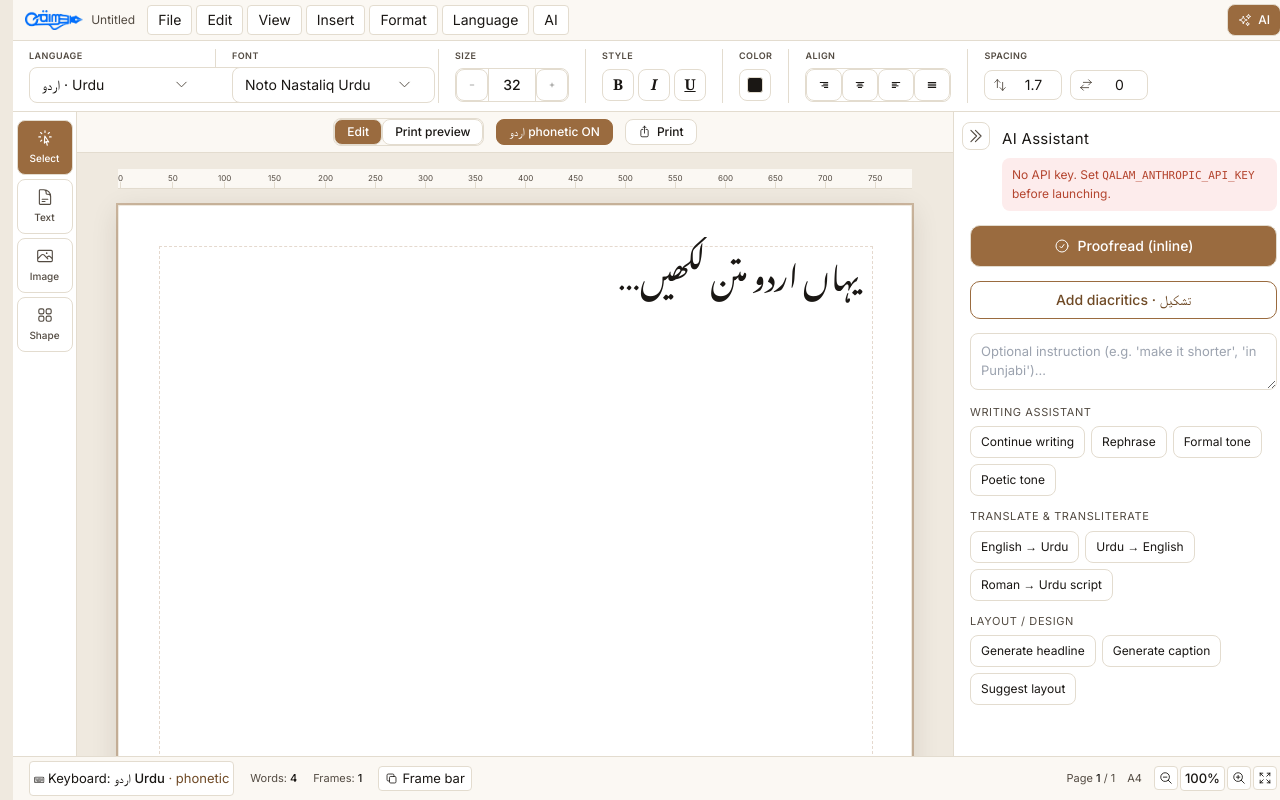
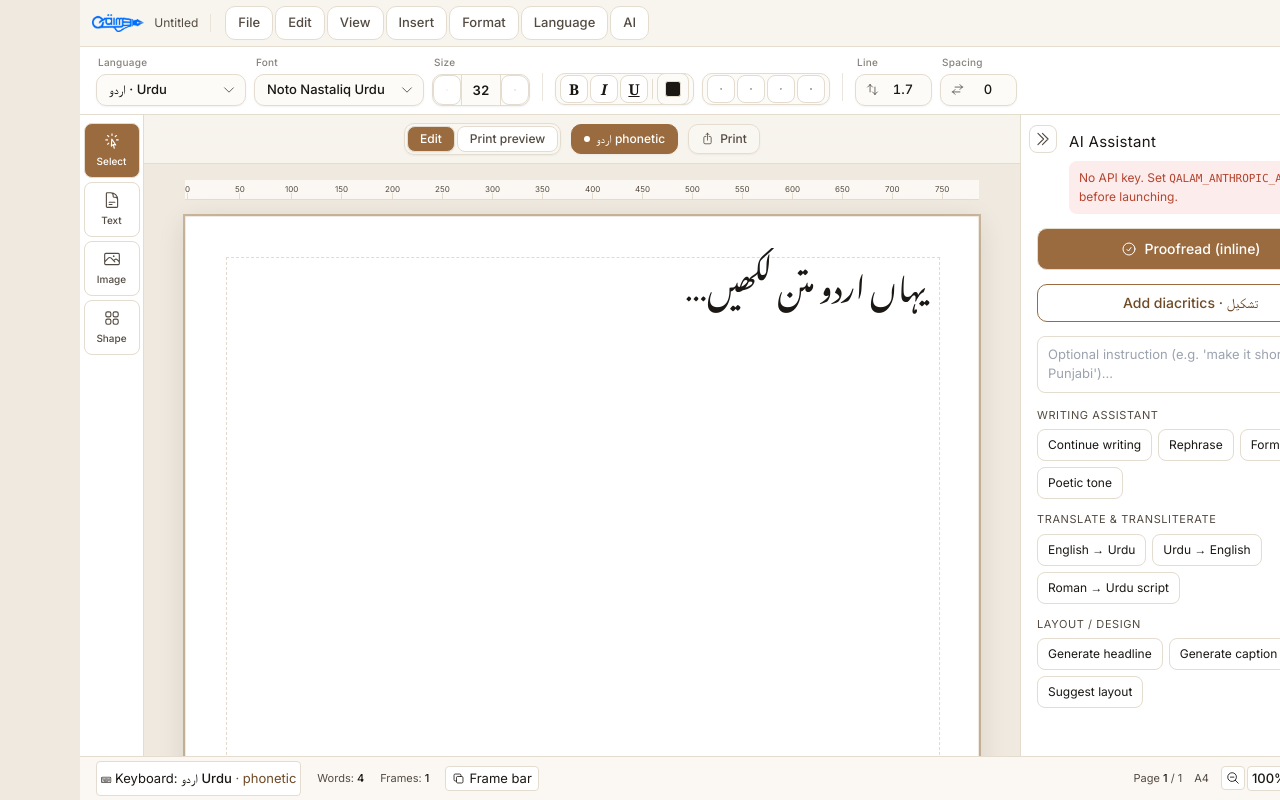
Before and after one commit to HarfSaz/harfsaz, a React (Vite) app: page / in a window 1280 px wide. Built offline with nearby package versions, Linux system fonts and the light colour scheme; a web font is replaced by a local one.

Commit message:
Modernize header UI: refined menu tabs, segmented toolbar groups, softer selects/inputs

```diff
--- a/src/components/MenuBar.tsx
+++ b/src/components/MenuBar.tsx
@@ -30,14 +30,14 @@ export function MenuBar() {
     sel && updateFrame(sel.page.id, sel.frame.id, languagePatch(code));
 
   return (
-    <header className="flex items-center justify-between border-b border-line bg-paper px-3 py-1">
-      <div className="flex items-center gap-1">
+    <header className="flex items-center justify-between border-b border-line bg-paper/80 px-3 py-1.5 backdrop-blur">
+      <div className="flex items-center gap-0.5">
         {/* Brand (logo) + current file name */}
-        <span className="mr-2 flex items-center gap-2">
-          <img src="/logo.png" alt="Qalam" className="h-5 w-auto" />
-          <span className="text-xs text-ink-soft">
+        <span className="mr-3 flex items-center gap-2.5 border-r border-line/70 pr-3">
+          <img src="/logo.png" alt="Qalam" className="h-[18px] w-auto" />
+          <span className="flex items-center gap-1 text-xs text-ink-soft">
             {fileName}
-            {dirty ? " •" : ""}
+            {dirty && <span className="h-1.5 w-1.5 rounded-full bg-accent/70" title="Unsaved changes" />}
           </span>
         </span>
 
--- a/src/components/Toolbar.tsx
+++ b/src/components/Toolbar.tsx
@@ -1,5 +1,4 @@
 import { useDoc, useSelectedFrame, TextFrame } from "../lib/store";
-import { Button } from "./ui/button";
 import { IconTip } from "./ui/tooltip";
 import { Select, SelectOption } from "./ui/select";
 import { ColorButton } from "./ui/colorpicker";
@@ -85,7 +84,7 @@ export function Toolbar() {
   const keepSelection = (e: React.MouseEvent) => e.preventDefault();
 
   return (
-    <div className="flex items-center gap-4 overflow-x-auto border-b border-line bg-surface px-4 py-2">
+    <div className="flex items-center gap-2 overflow-x-auto border-b border-line bg-surface px-4 py-2">
       {/* Language / keyboard */}
       <Group label="Language">
         <Select
@@ -94,7 +93,7 @@ export function Toolbar() {
           disabled={dis}
           onChange={(code) => patch(languagePatch(code as any))}
           options={LANG_OPTIONS}
-          className="w-[170px]"
+          className="w-[150px]"
         />
       </Group>
 
@@ -106,32 +105,41 @@ export function Toolbar() {
           disabled={dis}
           onChange={(v) => patch({ fontKey: v })}
           options={FONT_OPTIONS}
-          className="w-[190px]"
+          className="w-[170px]"
         />
       </Group>
 
       {/* Size */}
       <Group label="Size">
-        <div className="flex items-center rounded-md border border-line">
-          <Button variant="ghost" size="icon-sm" disabled={dis} onClick={() => setSize((f?.fontSize ?? 32) - 2)}>
+        <div className="flex h-8 items-center rounded-lg border border-line bg-paper/60 shadow-sm">
+          <button
+            disabled={dis}
+            onClick={() => setSize((f?.fontSize ?? 32) - 2)}
+            className="flex h-full w-7 items-center justify-center rounded-l-lg text-ink-soft transition-colors hover:bg-paper-edge hover:text-ink disabled:opacity-45"
+          >
             <Minus size={14} />
-          </Button>
+          </button>
           <input
             type="number"
             value={f?.fontSize ?? 32}
             disabled={dis}
             onChange={(e) => setSize(Number(e.target.value) || 32)}
-            className="w-12 border-x border-line bg-transparent py-1.5 text-center text-sm font-medium outline-none disabled:opacity-45 [appearance:textfield] [&::-webkit-inner-spin-button]:appearance-none"
+            className="h-full w-10 border-x border-line bg-transparent text-center text-[13px] font-semibold tabular-nums outline-none disabled:opacity-45 [appearance:textfield] [&::-webkit-inner-spin-button]:appearance-none"
           />
-          <Button variant="ghost" size="icon-sm" disabled={dis} onClick={() => setSize((f?.fontSize ?? 32) + 2)}>
+          <button
+            disabled={dis}
+            onClick={() => setSize((f?.fontSize ?? 32) + 2)}
+            className="flex h-full w-7 items-center justify-center rounded-r-lg text-ink-soft transition-colors hover:bg-paper-edge hover:text-ink disabled:opacity-45"
+          >
             <Plus size={14} />
-          </Button>
+          </button>
         </div>
       </Group>
 
-      {/* Style — applies to selection if any, else the whole frame */}
-      <Group label="Style">
-        <div className="flex items-center gap-1" onMouseDown={keepSelection}>
+      <Divider />
+
+      {/* Style + color — applies to selection if any, else the whole frame */}
+      <Segment onMouseDown={keepSelection}>
         <Toggle active={!!f?.bold} disabled={dis} tip="Bold (selection or frame)" onClick={() => styleCmd("bold", "bold")}>
           <TypeGlyph letter="B" bold />
         </Toggle>
@@ -141,85 +149,123 @@ export function Toolbar() {
         <Toggle active={!!f?.underline} disabled={dis} tip="Underline" onClick={() => styleCmd("underline", "underline")}>
           <TypeGlyph letter="U" underline />
         </Toggle>
-        </div>
-      </Group>
-
-      {/* Color */}
-      <Group label="Color">
-        <span onMouseDown={keepSelection}>
+        <span className="mx-0.5 h-5 w-px self-center bg-line" />
+        <span onMouseDown={keepSelection} className="flex items-center">
           <IconTip label="Text color (selection or frame)">
             <ColorButton value={f?.color ?? "#1a1714"} disabled={dis} title="Text color" onChange={colorCmd} />
           </IconTip>
         </span>
-      </Group>
+      </Segment>
 
       {/* Alignment — applies to the current paragraph(s), not the whole frame */}
-      <Group label="Align">
-        <div
-          className="flex items-center overflow-hidden rounded-md border border-line"
-          onMouseDown={keepSelection}
-        >
-          {ALIGNS.map((a, i) => (
+      <Segment onMouseDown={keepSelection}>
+        {ALIGNS.map((a) => (
           <IconTip key={a.v} label={a.tip}>
             <button
               disabled={dis}
               onClick={() => alignCmd(a.v)}
-                className={[
-                  "flex h-8 w-9 items-center justify-center text-ink transition-colors hover:bg-paper-edge disabled:opacity-45",
-                  i > 0 ? "border-l border-line" : "",
-                ].join(" ")}
+              className="flex h-7 w-7 items-center justify-center rounded-md text-ink transition-colors hover:bg-paper-edge disabled:opacity-45"
             >
               {a.icon}
             </button>
           </IconTip>
         ))}
-        </div>
-      </Group>
+      </Segment>
+
+      <Divider />
 
       {/* Spacing */}
-      <Group label="Spacing">
-        <div className="flex items-center gap-2">
-          <IconTip label="Line spacing">
-            <div className="flex items-center gap-1.5 rounded-md border border-line px-2 py-1">
-              <LineHeight size={14} className="text-ink-soft" />
-              <input
-                type="number"
+      <Group label="Line">
+        <Stepper
+          icon={<LineHeight size={13} className="text-ink-soft" />}
+          tip="Line spacing"
+          value={f?.lineHeight ?? 1.7}
           step={0.1}
           min={1}
           max={4}
-                value={f?.lineHeight ?? 2.1}
           disabled={dis}
-                onChange={(e) => patch({ lineHeight: Number(e.target.value) || 2.1 })}
-                className="w-10 bg-transparent text-center text-sm outline-none disabled:opacity-45 [appearance:textfield] [&::-webkit-inner-spin-button]:appearance-none"
+          onChange={(n) => patch({ lineHeight: n || 1.7 })}
         />
-            </div>
-          </IconTip>
-          <IconTip label="Letter spacing (kashida)">
-            <div className="flex items-center gap-1.5 rounded-md border border-line px-2 py-1">
-              <LetterSpacing size={14} className="text-ink-soft" />
-              <input
-                type="number"
+      </Group>
+      <Group label="Spacing">
+        <Stepper
+          icon={<LetterSpacing size={13} className="text-ink-soft" />}
+          tip="Letter spacing (kashida)"
+          value={f?.letterSpacing ?? 0}
           step={0.5}
-                value={f?.letterSpacing ?? 0}
           disabled={dis}
-                onChange={(e) => patch({ letterSpacing: Number(e.target.value) || 0 })}
-                className="w-10 bg-transparent text-center text-sm outline-none disabled:opacity-45 [appearance:textfield] [&::-webkit-inner-spin-button]:appearance-none"
+          onChange={(n) => patch({ letterSpacing: n || 0 })}
         />
-            </div>
-          </IconTip>
-        </div>
       </Group>
     </div>
   );
 }
 
-/** Labeled group with a vertical divider on the right, InPage-style. */
+/** A labeled control: small caption above, control below — clean & airy. */
 function Group({ label, children }: { label: string; children: React.ReactNode }) {
   return (
-    <div className="flex flex-col gap-1 border-r border-line pr-4 last:border-r-0 last:pr-0">
-      <span className="text-[9px] font-semibold uppercase tracking-wider text-ink-soft">{label}</span>
-      <div className="flex h-9 items-center">{children}</div>
+    <div className="flex flex-col gap-1">
+      <span className="px-0.5 text-[10px] font-medium tracking-wide text-ink-soft/70">{label}</span>
+      <div className="flex h-8 items-center">{children}</div>
     </div>
+  );
+}
+
+/** A grouped pill of icon buttons (segmented control look). */
+function Segment({
+  children,
+  onMouseDown,
+}: {
+  children: React.ReactNode;
+  onMouseDown?: (e: React.MouseEvent) => void;
+}) {
+  return (
+    <div className="mt-[18px] flex h-8 items-center gap-0.5 rounded-lg border border-line bg-paper/60 px-1 shadow-sm" onMouseDown={onMouseDown}>
+      {children}
+    </div>
+  );
+}
+
+function Divider() {
+  return <span className="mx-1 mt-[18px] h-7 w-px self-start bg-line/70" />;
+}
+
+/** Compact icon + number stepper used for spacing controls. */
+function Stepper({
+  icon,
+  tip,
+  value,
+  step,
+  min,
+  max,
+  disabled,
+  onChange,
+}: {
+  icon: React.ReactNode;
+  tip: string;
+  value: number;
+  step: number;
+  min?: number;
+  max?: number;
+  disabled?: boolean;
+  onChange: (n: number) => void;
+}) {
+  return (
+    <IconTip label={tip}>
+      <div className="flex h-8 items-center gap-1.5 rounded-lg border border-line bg-paper/60 px-2.5 shadow-sm">
+        {icon}
+        <input
+          type="number"
+          step={step}
+          min={min}
+          max={max}
+          value={value}
+          disabled={disabled}
+          onChange={(e) => onChange(Number(e.target.value))}
+          className="w-9 bg-transparent text-center text-[13px] font-medium tabular-nums outline-none disabled:opacity-45 [appearance:textfield] [&::-webkit-inner-spin-button]:appearance-none"
+        />
+      </div>
+    </IconTip>
   );
 }
 
@@ -238,9 +284,14 @@ function Toggle({
 }) {
   return (
     <IconTip label={tip}>
-      <Button variant="toggle" size="icon-sm" data-active={active} disabled={disabled} onClick={onClick}>
+      <button
+        data-active={active}
+        disabled={disabled}
+        onClick={onClick}
+        className="flex h-7 w-7 items-center justify-center rounded-md text-ink transition-colors hover:bg-paper-edge disabled:opacity-45 data-[active=true]:bg-accent data-[active=true]:text-white"
+      >
         {children}
-      </Button>
+      </button>
     </IconTip>
   );
 }
--- a/src/components/ViewBar.tsx
+++ b/src/components/ViewBar.tsx
@@ -16,20 +16,21 @@ export function ViewBar() {
   const hasMap = !!lang.phoneticMap; // English has no transliteration
 
   return (
-    <div className="flex items-center justify-center gap-3 border-b border-line bg-paper px-4 py-1.5">
-      <div className="flex items-center overflow-hidden rounded-md border border-line">
+    <div className="flex items-center justify-center gap-2.5 border-b border-line bg-paper/70 px-4 py-2 backdrop-blur">
+      {/* Edit / Preview segmented control */}
+      <div className="flex items-center gap-0.5 rounded-lg border border-line bg-paper/60 p-0.5 shadow-sm">
         <button
           onClick={() => setMode("edit")}
-          className={`px-3 py-1 text-xs font-medium transition-colors ${
-            mode === "edit" ? "bg-accent text-white" : "text-ink hover:bg-paper-edge"
+          className={`rounded-md px-3 py-1 text-xs font-medium transition-colors ${
+            mode === "edit" ? "bg-accent text-white shadow-sm" : "text-ink-soft hover:text-ink"
           }`}
         >
           Edit
         </button>
         <button
           onClick={() => setMode("preview")}
-          className={`border-l border-line px-3 py-1 text-xs font-medium transition-colors ${
-            mode === "preview" ? "bg-accent text-white" : "text-ink hover:bg-paper-edge"
+          className={`rounded-md px-3 py-1 text-xs font-medium transition-colors ${
+            mode === "preview" ? "bg-accent text-white shadow-sm" : "text-ink-soft hover:text-ink"
           }`}
         >
           Print preview
@@ -40,20 +41,21 @@ export function ViewBar() {
         <button
           onClick={togglePhonetic}
           title={`Type Roman letters, get ${lang.label}`}
-          className={`rounded-md border px-3 py-1 text-xs font-medium transition-colors ${
+          className={`flex items-center gap-1.5 rounded-lg border px-3 py-1.5 text-xs font-medium shadow-sm transition-colors ${
             phonetic
               ? "border-accent bg-accent text-white"
-              : "border-line text-ink hover:bg-paper-edge"
+              : "border-line bg-paper/60 text-ink-soft hover:text-ink"
           }`}
         >
-          {lang.nativeLabel} phonetic {phonetic ? "ON" : "OFF"}
+          <span className={`h-1.5 w-1.5 rounded-full ${phonetic ? "bg-white" : "bg-ink-soft/40"}`} />
+          {lang.nativeLabel} phonetic
         </button>
       )}
 
       <button
         onClick={() => setPrintOpen(true)}
         title="Print / document setup"
-        className="flex items-center gap-1.5 rounded-md border border-line px-3 py-1 text-xs font-medium text-ink hover:bg-paper-edge"
+        className="flex items-center gap-1.5 rounded-lg border border-line bg-paper/60 px-3 py-1.5 text-xs font-medium text-ink-soft shadow-sm transition-colors hover:bg-surface hover:text-ink"
       >
         <Export size={13} /> Print
       </button>
--- a/src/components/ui/menu.tsx
+++ b/src/components/ui/menu.tsx
@@ -13,15 +13,15 @@ export function Menu({
   return (
     <DropdownMenu.Root>
       <DropdownMenu.Trigger asChild>
-        <button className="rounded px-2.5 py-1 text-sm text-ink outline-none hover:bg-paper-edge data-[state=open]:bg-paper-edge">
+        <button className="rounded-lg px-3 py-1.5 text-[13px] font-medium text-ink-soft outline-none transition-colors hover:bg-paper-edge hover:text-ink data-[state=open]:bg-paper-edge data-[state=open]:text-ink">
           {label}
         </button>
       </DropdownMenu.Trigger>
       <DropdownMenu.Portal>
         <DropdownMenu.Content
           align="start"
-          sideOffset={4}
-          className="z-50 min-w-[200px] rounded-lg border border-line bg-surface p-1 shadow-qalam animate-in fade-in-0 zoom-in-95"
+          sideOffset={6}
+          className="z-50 min-w-[220px] rounded-xl border border-line bg-surface p-1.5 shadow-qalam animate-in fade-in-0 zoom-in-95"
         >
           {children}
         </DropdownMenu.Content>
@@ -46,13 +46,13 @@ export function MenuItem({
       disabled={disabled}
       onSelect={onSelect}
       className={cn(
-        "flex cursor-pointer items-center justify-between gap-6 rounded-md px-2.5 py-1.5 text-sm text-ink outline-none",
+        "flex cursor-pointer items-center justify-between gap-6 rounded-lg px-2.5 py-1.5 text-[13px] text-ink outline-none transition-colors",
         "data-[highlighted]:bg-accent data-[highlighted]:text-white",
         "data-[disabled]:pointer-events-none data-[disabled]:opacity-40"
       )}
     >
       <span>{children}</span>
-      {shortcut && <span className="text-xs opacity-60">{shortcut}</span>}
+      {shortcut && <span className="text-[11px] tabular-nums opacity-55">{shortcut}</span>}
     </DropdownMenu.Item>
   );
 }
--- a/src/components/ui/select.tsx
+++ b/src/components/ui/select.tsx
@@ -33,9 +33,11 @@ export function Select({
         disabled={disabled}
         onChange={(e) => onChange(e.target.value)}
         className={cn(
-          "h-9 appearance-none rounded-md border border-line bg-surface pl-3 pr-8 text-sm text-ink",
-          "outline-none transition-colors hover:border-accent focus-visible:ring-2 focus-visible:ring-ring",
-          "disabled:opacity-45"
+          "h-8 w-full cursor-pointer appearance-none rounded-lg border border-line bg-paper/60 pl-3 pr-8 text-[13px] font-medium text-ink",
+          "shadow-sm outline-none transition-all",
+          "hover:bg-surface hover:border-accent/50",
+          "focus-visible:border-accent focus-visible:ring-2 focus-visible:ring-accent/20",
+          "disabled:cursor-default disabled:opacity-45"
         )}
       >
         {groups.map((g) =>
@@ -61,7 +63,7 @@ export function Select({
         )}
       </select>
       <ChevronDown
-        size={15}
+        size={14}
         className="pointer-events-none absolute right-2.5 text-ink-soft"
       />
     </div>
```
Lines whose indentation alone changed are shown as unchanged.
